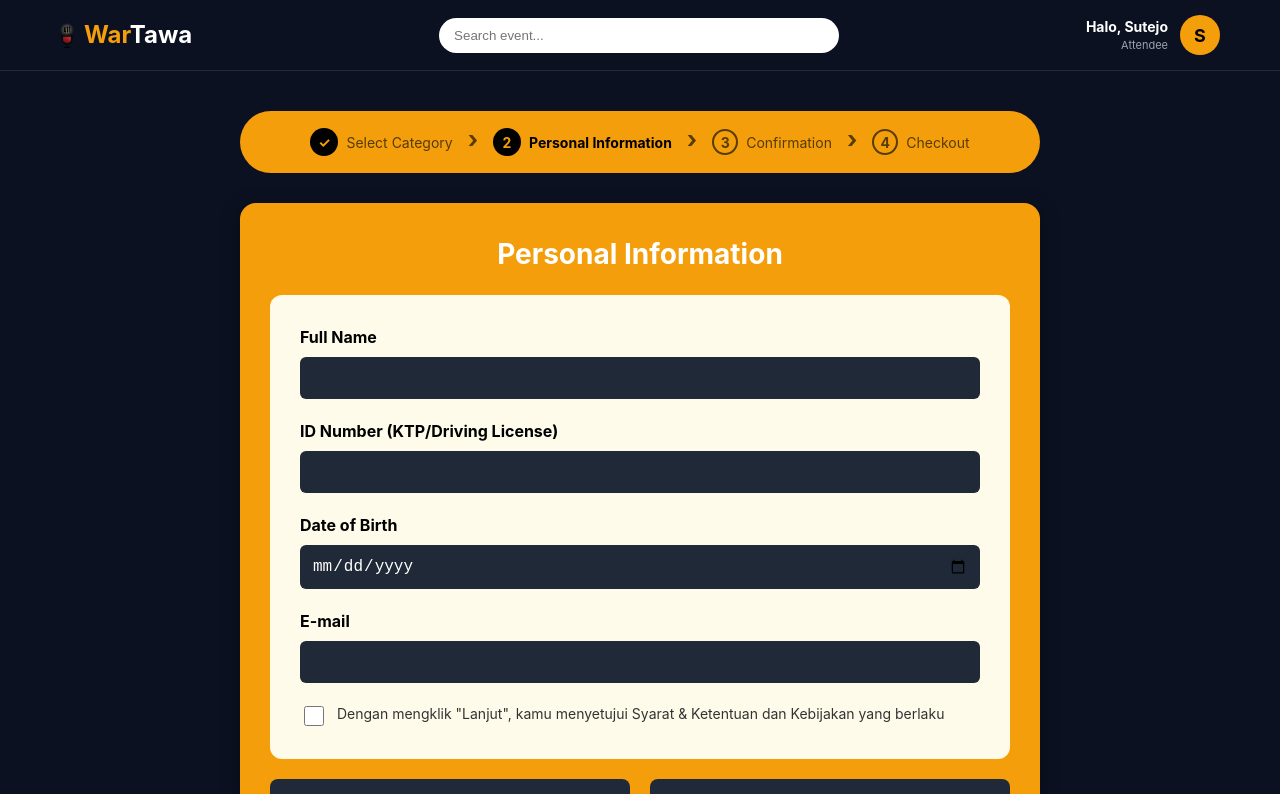
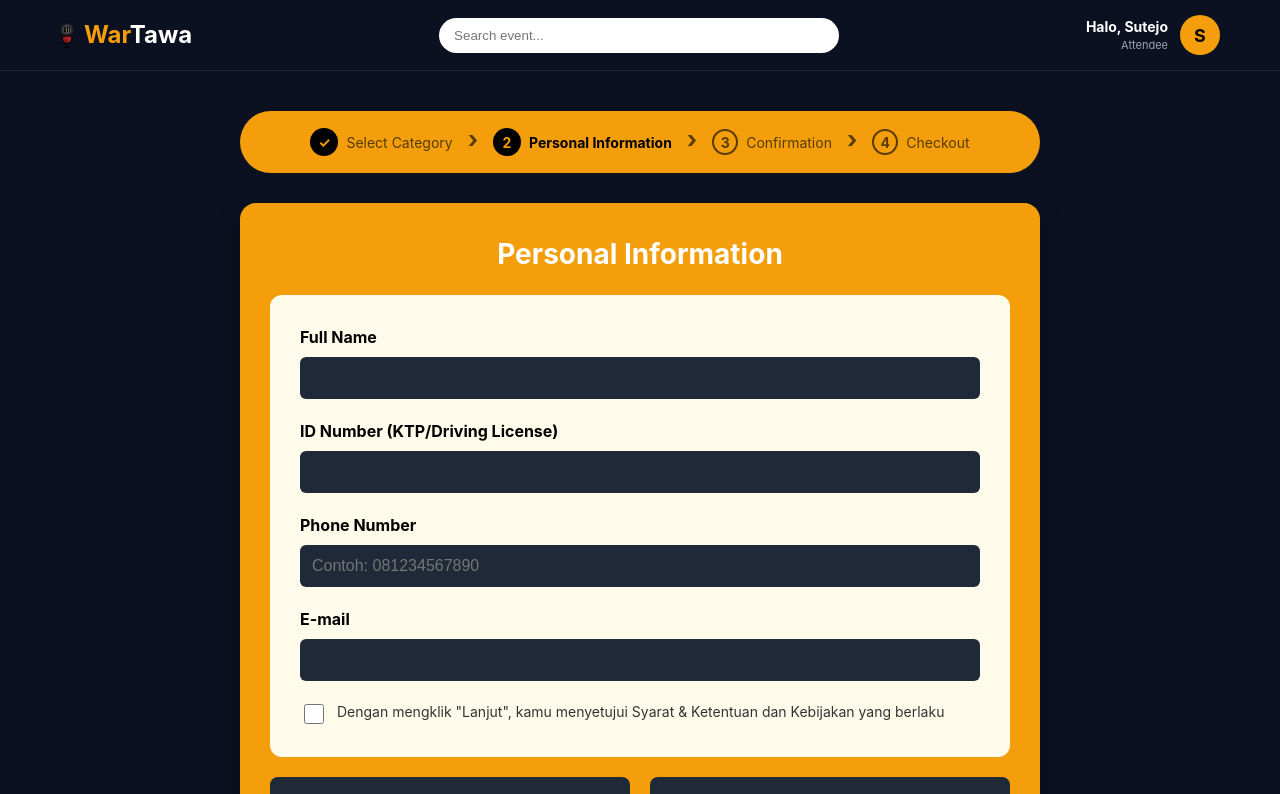
Before and after one commit to Kelompok-2-WarTawa/Front-end-bagian-depan-, a React (Vite) app in the folder frontend/: page /payment/info in a window 1280 px wide. Shown: the top 794 px of the page. Built offline with nearby package versions, Linux system fonts and the light colour scheme.

Commit message:
fix personal info

```diff
--- a/frontend/src/pages/PaymentCheckout.jsx
+++ b/frontend/src/pages/PaymentCheckout.jsx
@@ -17,7 +17,7 @@ const PaymentCheckout = () => {
     totalHarga = 0,
     fullName = '-',
     idNumber = '-',
-    dob = '-',
+    phoneNumber = '-',
     email = '-',
     paymentMethod = '-'
   } = allData;
@@ -87,8 +87,8 @@ const PaymentCheckout = () => {
                 <span style={styles.value}>: {idNumber}</span>
             </div>
             <div style={styles.infoRow}>
-                <span style={styles.label}>Date of Birth</span>
-                <span style={styles.value}>: {dob}</span>
+                <span style={styles.label}>Phone Number</span>
+                <span style={styles.value}>: {phoneNumber}</span>
             </div>
             <div style={styles.infoRow}>
                 <span style={styles.label}>E-mail</span>
--- a/frontend/src/pages/PaymentInfo.jsx
+++ b/frontend/src/pages/PaymentInfo.jsx
@@ -18,7 +18,7 @@ const PaymentInfo = () => {
   const [formData, setFormData] = useState({
     fullName: '',
     idNumber: '',
-    dob: '',
+    phoneNumber: '',
     email: '',
     agreed: false // Checkbox status
   });
@@ -102,10 +102,11 @@ const PaymentInfo = () => {
                 />
             </div>
             <div style={styles.inputGroup}>
-                <label style={styles.label}>Date of Birth</label>
+                <label style={styles.label}>Phone Number</label>
                 <input
-                    type="date" name="dob" style={styles.input}
-                    value={formData.dob} onChange={handleChange}
+                    type="text" name="phoneNumber" style={styles.input} // Ubah name jadi phoneNumber
+                    value={formData.phoneNumber} onChange={handleChange}
+                    placeholder="Contoh: 081234567890"
                 />
             </div>
             <div style={styles.inputGroup}>
@@ -177,7 +178,6 @@ const PaymentInfo = () => {
   );
 };
 
-// --- STYLING (TIDAK PERLU DIUBAH, SUDAH BAGUS) ---
 const styles = {
   stepBar: {
     display: 'flex', justifyContent: 'center', alignItems: 'center',
```
